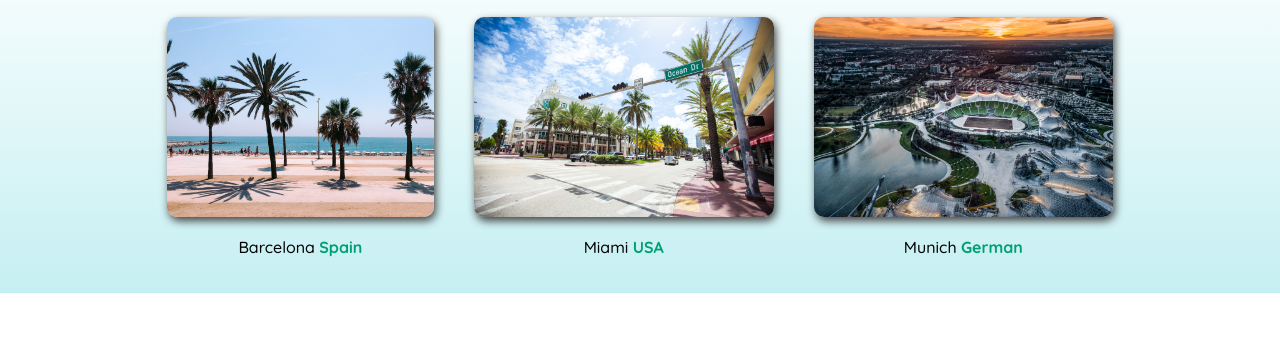
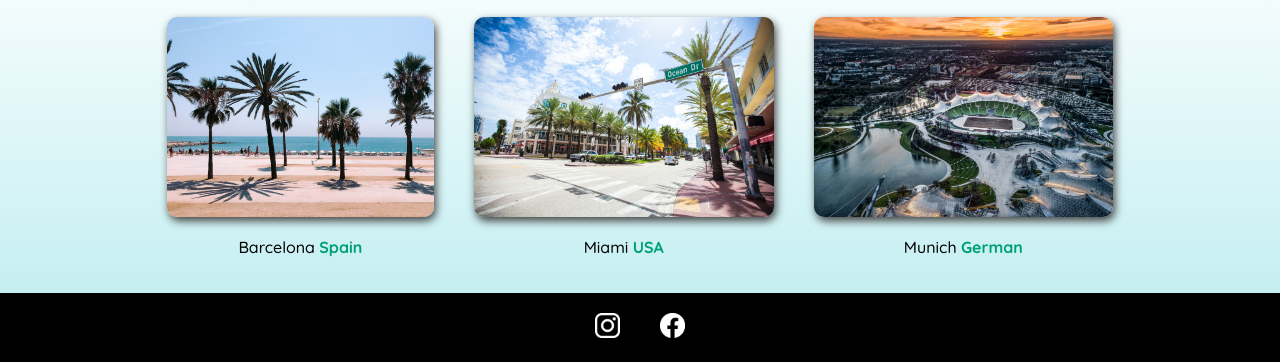
Before and after one commit to HeshamAbdelalem/100days-of-code, a plain HTML site: page travel-goals-project/index.html in a window 1280 px wide. Shown: the part 673-1035 px from the top of the page. Before the commit the page ends 966 px from the top, so only its background shows below. Drawn offline with Linux system fonts and the light colour scheme.

Commit message:
adds footer

```diff
--- a/travel-goals-project/index.html
+++ b/travel-goals-project/index.html
@@ -53,6 +53,19 @@
         </ul>
       </section>
     </main>
-    <footer></footer>
+    <footer>
+      <ul>
+        <li>
+          <a href="https://www.instagram.com"
+            ><img src="/images/icons/insta.png" alt=""
+          /></a>
+        </li>
+        <li>
+          <a href="https://facebook.com"
+            ><img src="/images/icons/facebook.png" alt=""
+          /></a>
+        </li>
+      </ul>
+    </footer>
   </body>
 </html>
--- a/travel-goals-project/styles.css
+++ b/travel-goals-project/styles.css
@@ -82,3 +82,18 @@
 .destination strong {
   color: rgb(0, 160, 117);
 }
+
+footer {
+  background-color: black;
+}
+
+footer ul {
+  display: flex;
+  justify-content: center;
+  align-items: center;
+}
+
+footer img {
+  /* width: 100%; */
+  width: 25px;
+}
```
